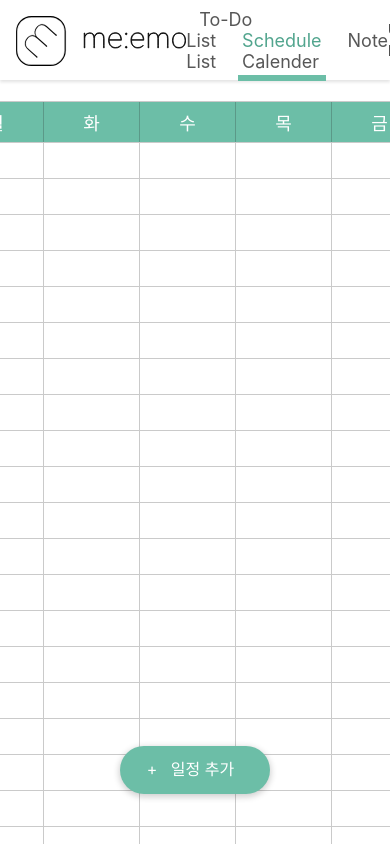
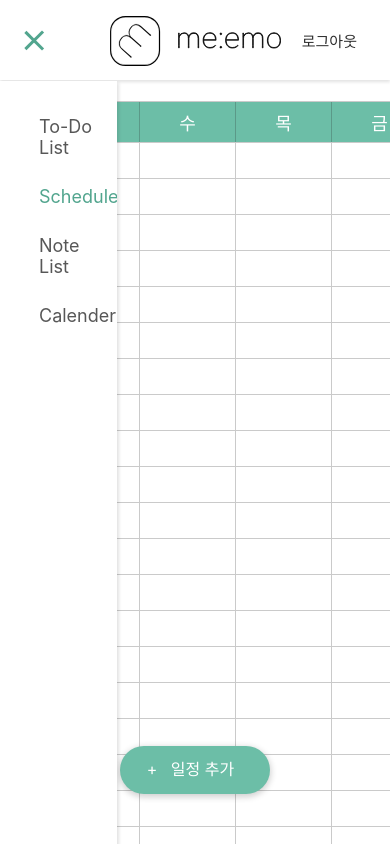
Before and after one commit to ayeonee/meemo, a React (Create React App) app in the folder meemo-client/: page /schedule in a window 390 px wide. Shown: the top 844 px of the page. Built offline with nearby package versions, Linux system fonts and the light colour scheme.

Commit message:
add media query in nav

```diff
--- a/meemo-client/src/components/Navigation/Navigation.module.scss
+++ b/meemo-client/src/components/Navigation/Navigation.module.scss
@@ -1,11 +1,9 @@
 @import "../../styles/_variables.module.scss";
 
 .nav_wrapper {
-  width: $fullWidth;
+  width: 100%;
   height: 80px;
   @include flex_row;
-  align-items: center;
-  justify-content: center;
   background-color: white;
   box-shadow: 0px 2px 3px rgba(44, 44, 44, 0.137);
   z-index: 100;
@@ -15,8 +13,19 @@
   .nav_inside {
     display: flex;
     align-items: center;
-    justify-content: space-between;
-    width: 92vw;
+
+    .burger_menu,
+    .burger_toggle {
+      cursor: pointer;
+
+      div {
+        width: 25px;
+        height: 3px;
+        background-color: $green_grade_5;
+        margin: 5px;
+        transition: all 0.3s ease;
+      }
+    }
 
     .logo {
       margin-top: 6px;
@@ -24,25 +33,19 @@
       cursor: pointer;
     }
 
-    .nav_items {
-      @include flex_row;
-      align-items: center;
+    .nav_items_on,
+    .nav_items_off {
       width: fit-content;
 
       .nav_menus {
         .nav_menu,
         .nav_menu_checked {
-          padding: 3px 4px 0 4px;
-          margin: 12px 2.3vw 0 2.3vw;
           font-size: 18px;
           text-decoration: none;
-          text-align: center;
           font-weight: 400;
         }
         .nav_menu_checked {
           color: $green_grade_5;
-          border-bottom: 6px solid $green_grade_4;
-          padding-bottom: 24px;
         }
 
         .nav_menu {
@@ -92,3 +95,120 @@
     }
   }
 }
+
+@include under1100 {
+  .nav_wrapper {
+    align-items: center;
+    justify-content: center;
+
+    .nav_inside {
+      justify-content: space-between;
+      width: 92vw;
+
+      .burger_menu,
+      .burger_toggle {
+        display: block;
+        z-index: 101;
+      }
+
+      .burger_toggle {
+        .burger_line1 {
+          transform: rotate(-45deg) translate(-5px, 6px);
+        }
+        .burger_line2 {
+          opacity: 0;
+        }
+        .burger_line3 {
+          transform: rotate(45deg) translate(-5px, -6px);
+        }
+      }
+
+      .logo {
+        position: absolute;
+        top: 10px;
+        left: 50%;
+        margin-left: -85px;
+      }
+
+      .nav_items_off {
+        display: none;
+      }
+
+      .nav_items_on {
+        @include flex_col;
+        justify-content: space-around;
+        align-items: center;
+        width: 30%;
+        height: 150vh;
+        overflow-y: hidden;
+        position: absolute;
+        top: 81px;
+        left: 0;
+        background-color: white;
+        box-shadow: 2px 2px 3px rgba(44, 44, 44, 0.137);
+
+        .nav_menus {
+          @include flex_col;
+          justify-content: space-around;
+          width: 60%;
+          height: 220px;
+          position: absolute;
+          left: 36px;
+          top: 20px;
+
+          .nav_menu,
+          .nav_menu_checked {
+            text-align: left;
+            width: 100%;
+            padding: 3px;
+            margin: 12px 0 10px 0;
+          }
+        }
+      }
+
+      .user_menu {
+        .nav_username {
+          display: none;
+        }
+      }
+    }
+  }
+}
+
+@include over1100 {
+  .nav_wrapper {
+    align-items: center;
+    justify-content: center;
+
+    .nav_inside {
+      justify-content: space-between;
+      width: 92vw;
+
+      .burger_menu,
+      .burger_toggle {
+        display: none;
+      }
+
+      .nav_items_off,
+      .nav_items_on {
+        @include flex_row;
+
+        .nav_menus {
+          position: relative;
+          bottom: 0;
+
+          .nav_menu,
+          .nav_menu_checked {
+            text-align: center;
+            padding: 3px 4px 0 4px;
+            margin: 12px 2.3vw 0 2.3vw;
+          }
+          .nav_menu_checked {
+            padding-bottom: 24px;
+            border-bottom: 6px solid $green_grade_4;
+          }
+        }
+      }
+    }
+  }
+}
--- a/meemo-client/src/components/Navigation/index.tsx
+++ b/meemo-client/src/components/Navigation/index.tsx
@@ -8,6 +8,7 @@ import style from "./Navigation.module.scss";
 function Navigation(): JSX.Element {
   const history = useHistory();
   const username = "User Name";
+  const [media, setMedia] = useState<boolean>(false);
   const [menuColor, setMenuColor] = useState<
     {
       name: string;
@@ -42,13 +43,32 @@ function Navigation(): JSX.Element {
     });
   };
 
+  const onClickBurger = () => {
+    media ? setMedia(false) : setMedia(true);
+  };
+
   return (
     <div className={style.nav_wrapper}>
-      <div className={style.nav_inside}>
+      <nav className={style.nav_inside}>
+        <div
+          className={media ? style.burger_menu : style.burger_toggle}
+          onClick={onClickBurger}
+        >
+          <div className={style.burger_line1}></div>
+          <div className={style.burger_line2}></div>
+          <div className={style.burger_line3}></div>
+        </div>
+
         <Link to="/schedule">
-          <img className={style.logo} src={`${logo}`} alt="logo" />
+          <img
+            className={style.logo}
+            src={`${logo}`}
+            alt="logo"
+            onClick={() => handleNavColor(2)}
+          />
         </Link>
-        <div className={style.nav_items}>
+
+        <div className={media ? style.nav_items_off : style.nav_items_on}>
           <div className={style.nav_menus}>
             {menuColor.map((data) => (
               <NavItem
@@ -59,13 +79,14 @@ function Navigation(): JSX.Element {
             ))}
           </div>
         </div>
+
         <div className={style.user_menu}>
           <p className={style.nav_username}>{username}님</p>
           <button className={style.logout_btn} onClick={onClickLogout}>
             로그아웃
           </button>
         </div>
-      </div>
+      </nav>
     </div>
   );
 }
--- a/meemo-client/src/styles/_variables.module.scss
+++ b/meemo-client/src/styles/_variables.module.scss
@@ -46,13 +46,13 @@ $fullWidth: 100vw;
 }
 
 @mixin mdDesktop {
-  @media (min-width: 992px) and (max-width: 1200px) {
+  @media (min-width: 992px) and (max-width: 1199px) {
     @content;
   }
 }
 
 @mixin lgDesktop {
-  @media (min-width: 1199px) and (max-width: 1599px) {
+  @media (min-width: 1200px) and (max-width: 1599px) {
     @content;
   }
 }
@@ -63,6 +63,18 @@ $fullWidth: 100vw;
   }
 }
 
+@mixin under1100 {
+  @media (max-width: 1099px) {
+    @content;
+  }
+}
+
+@mixin over1100 {
+  @media (min-width: 1100px) {
+    @content;
+  }
+}
+
 // - max(1700) - default
 // - lg(1699≥ && ≥1200) -데스크탑lg
 // - md (1199≥ &&  ≥992) -데스크탑md
```
